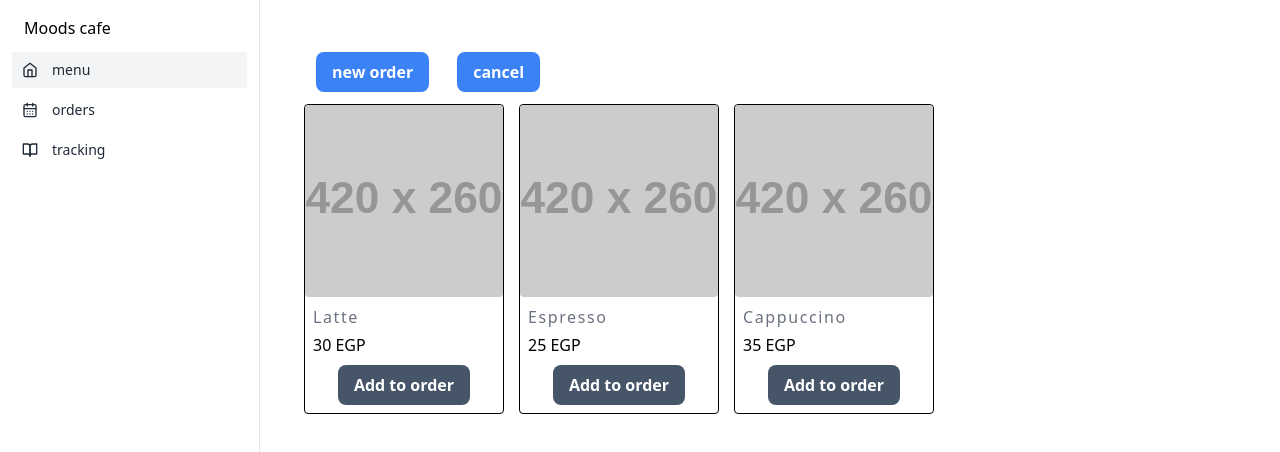
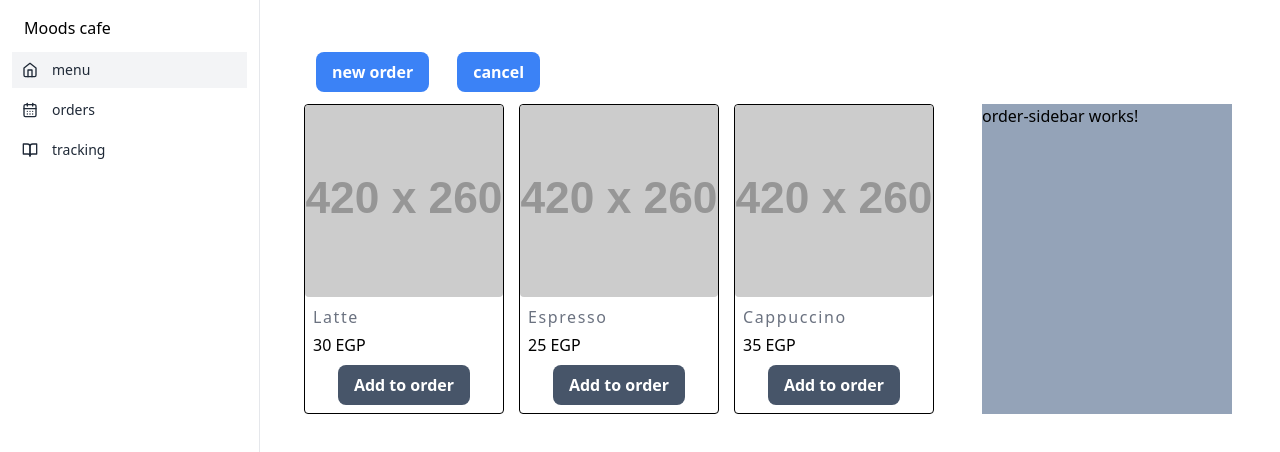
Before and after one commit to Abdelmomen-Nasreldin/Mood-Cafe-Management-System, an Angular app: page /menu in a window 1280 px wide. Both pictures are taken after a click on the button "new order". Shown: the top 452 px of the page. Built offline with nearby package versions, Linux system fonts and the light colour scheme.

Commit message:
order side bar init

```diff
--- /dev/null
+++ b/src/app/components/order-sidebar/order-sidebar.component.html
@@ -0,0 +1 @@
+<p>order-sidebar works!</p>
--- a/src/app/pages/menu-page/menu-page.component.html
+++ b/src/app/pages/menu-page/menu-page.component.html
@@ -8,8 +8,13 @@
   </button>
 </div>
 
-<div class="flex gap-[15px]">
-  @for (item of menuItems; track $index) {
-  <app-menu-item [item]="item" [enableOrdering]="enableOrdering"></app-menu-item>
+<div class="flex justify-between flex-wrap gap-[15px]">
+  <div class="flex gap-[15px]">
+    @for (item of menuItems; track $index) {
+    <app-menu-item [item]="item" [enableOrdering]="enableOrdering"></app-menu-item>
+    }
+  </div>
+  @if (enableOrdering) {
+    <app-order-sidebar class="basis-[250px] block bg-slate-400"></app-order-sidebar>
   }
 </div>
--- a/src/app/pages/menu-page/menu-page.component.ts
+++ b/src/app/pages/menu-page/menu-page.component.ts
@@ -4,11 +4,12 @@ import { MenuService } from '../../services/menu.service';
 import { IMenuItem } from '../../models/menu-item';
 import { OrderService } from '../../services/order.service';
 import { Subject, takeUntil } from 'rxjs';
+import { OrderSidebarComponent } from "../../components/order-sidebar/order-sidebar.component";
 
 @Component({
   selector: 'app-menu-page',
   standalone: true,
-  imports: [MenuItemComponent],
+  imports: [MenuItemComponent, OrderSidebarComponent],
   templateUrl: './menu-page.component.html',
   styleUrl: './menu-page.component.scss',
 })
```
Also changed, not shown: src/app/components/order-sidebar/order-sidebar.component.ts (added, +12 -0 lines), src/app/components/order-sidebar/order-sidebar.component.scss (added).
